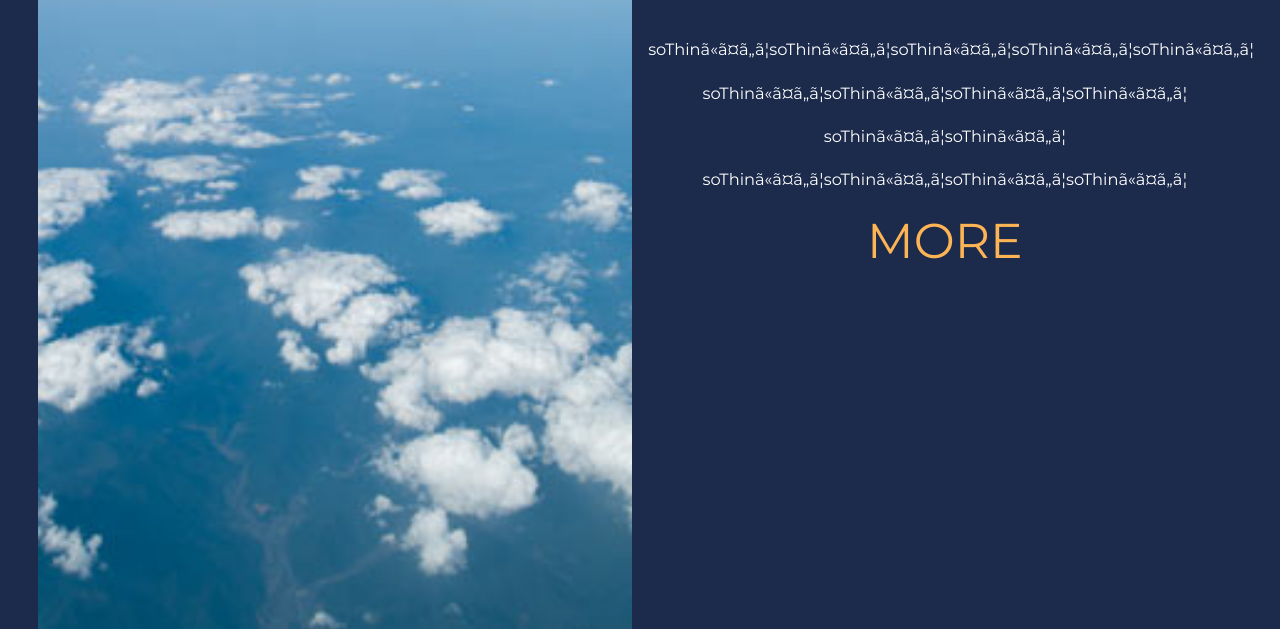
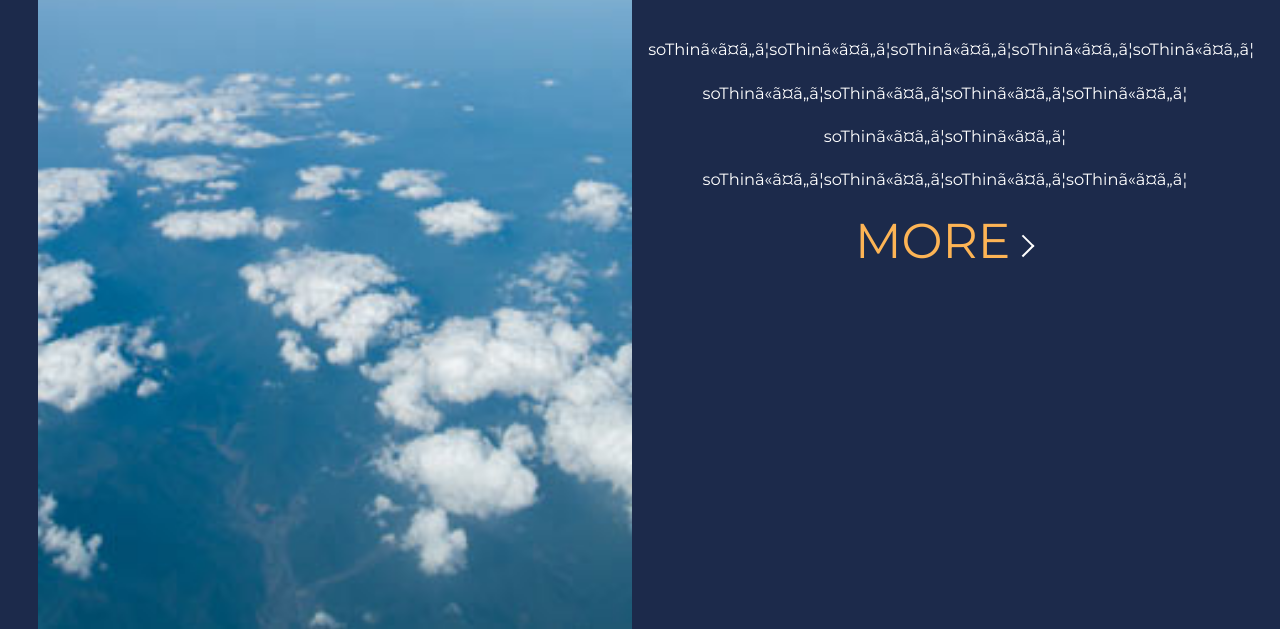
Before and after one commit to soThin/soThin-, a PHP site: page / in a window 1280 px wide. Shown: the part 2886-3515 px from the top of the page. Run offline with PHP 8.4, Linux system fonts and the light colour scheme.

Commit message:
Add files via upload

```diff
--- a/style.css
+++ b/style.css
@@ -462,7 +462,7 @@ main h5{
     color:rgb(253, 180, 85);
     margin: auto;
   }
-  .innner_btn span{
+  .inner_btn span{
     display:inline-block;
     width:1rem;
     height:1rem;
@@ -700,13 +700,6 @@ main h5{
 
 
 
-
-
-
-
-
-
-
 /*form*/
 * {
     box-sizing:border-box;
```
